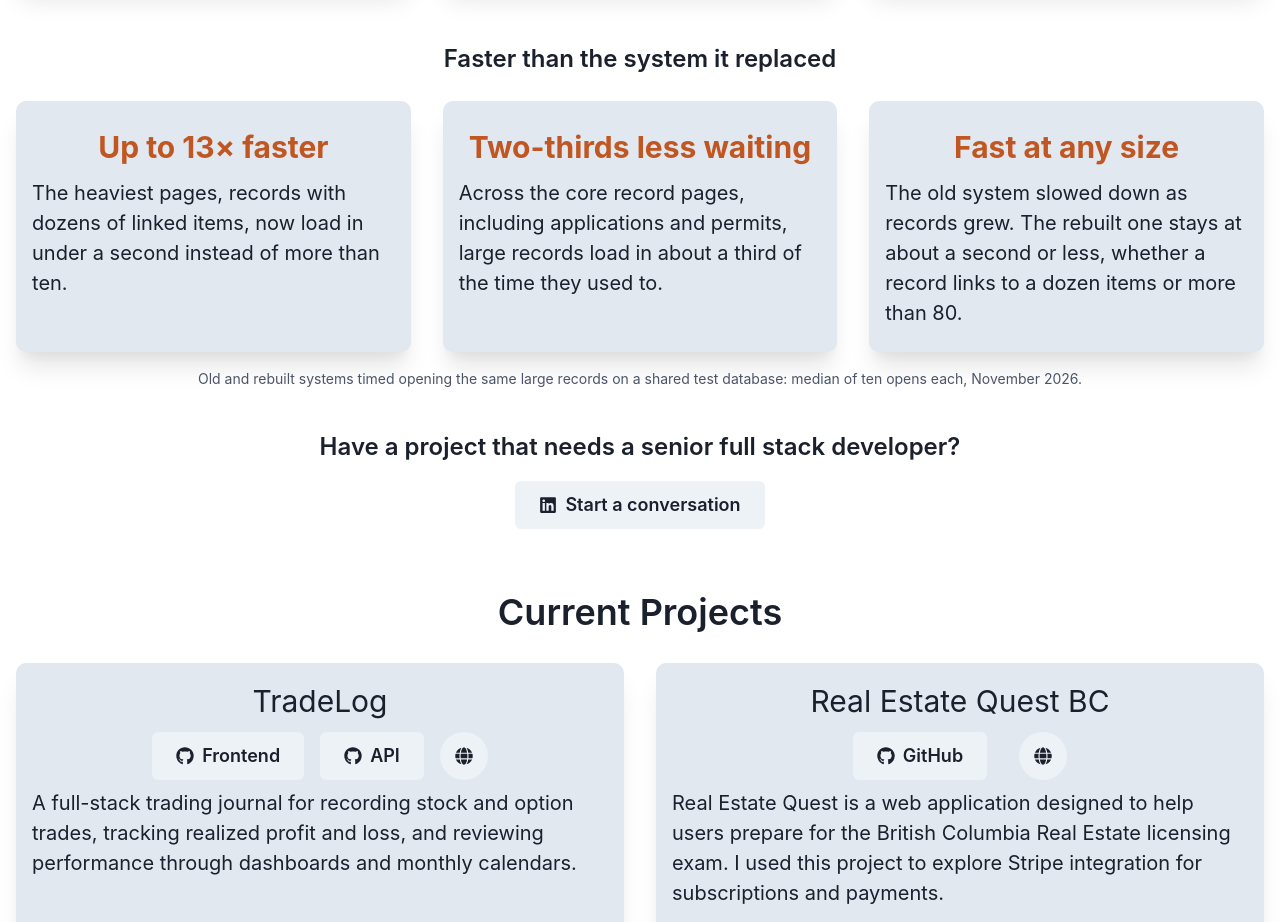
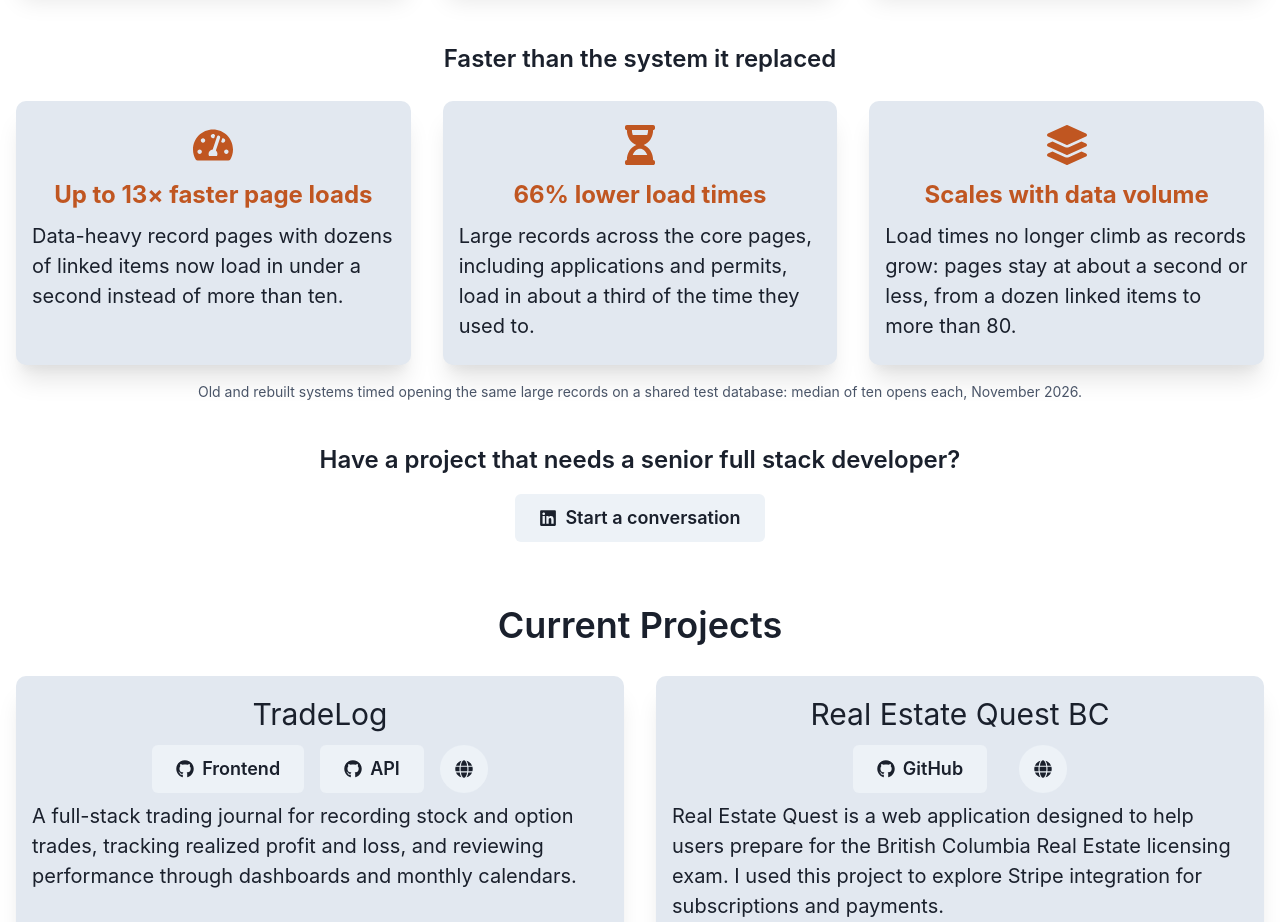
Before and after one commit to alexmcdermid/portfolio-website-chakra, a React (Create React App) app: page / in a window 1280 px wide. Shown: the part 2540-3462 px from the top of the page. Built offline with nearby package versions, Linux system fonts and the light colour scheme.

Commit message:
feat: give lexis speed takeaways recruiter-friendly headlines and icons

```diff
--- a/src/components/ContractServices.js
+++ b/src/components/ContractServices.js
@@ -4,15 +4,15 @@ import { Button } from '@chakra-ui/button';
 import { useMediaQuery } from '@chakra-ui/media-query';
 import { DiJava } from 'react-icons/di'
 import { SiSpringboot, SiReact, SiOracle, SiOpenid, SiJsonwebtokens, SiKong, SiSwagger, SiRedhatopenshift, SiKubernetes, SiGithubactions, SiDocker, SiPrometheus, SiOwasp, SiVault } from 'react-icons/si'
-import { FaKey, FaUserShield, FaLock, FaCode, FaCubes, FaBell, FaBook, FaShieldAlt, FaFileUpload, FaLinkedin, FaGithub } from 'react-icons/fa'
+import { FaKey, FaUserShield, FaLock, FaCode, FaCubes, FaBell, FaBook, FaShieldAlt, FaFileUpload, FaLinkedin, FaGithub, FaTachometerAlt, FaHourglassHalf, FaLayerGroup } from 'react-icons/fa'
 import React from 'react'
 
 // From timing legacy and rebuilt LEXIS opening the same ten large records (TEST, November 2026):
 // largest record 10.43 s to 0.78 s; median per-record reduction 66%; rebuilt opens 0.56-1.16 s.
 const openTimeHighlights = [
-    { headline: 'Up to 13× faster', description: 'The heaviest pages, records with dozens of linked items, now load in under a second instead of more than ten.' },
-    { headline: 'Two-thirds less waiting', description: 'Across the core record pages, including applications and permits, large records load in about a third of the time they used to.' },
-    { headline: 'Fast at any size', description: 'The old system slowed down as records grew. The rebuilt one stays at about a second or less, whether a record links to a dozen items or more than 80.' },
+    { icon: FaTachometerAlt, headline: 'Up to 13× faster page loads', description: 'Data-heavy record pages with dozens of linked items now load in under a second instead of more than ten.' },
+    { icon: FaHourglassHalf, headline: '66% lower load times', description: 'Large records across the core pages, including applications and permits, load in about a third of the time they used to.' },
+    { icon: FaLayerGroup, headline: 'Scales with data volume', description: 'Load times no longer climb as records grow: pages stay at about a second or less, from a dozen linked items to more than 80.' },
 ]
 
 const workstreams = [
@@ -123,9 +123,12 @@ function ContractServices() {
 
             <Text as='h3' fontSize={isNotSmallerScreen ? '2xl' : 'xl'} fontWeight='semibold' px='4' pt='14' pb='6'>Faster than the system it replaced</Text>
             <Flex wrap='wrap' justify='center' align='stretch' gap='8' w='100%' maxW='1280px' mx='auto' px='4' textAlign='center'>
-                {openTimeHighlights.map(({ headline, description }) => (
+                {openTimeHighlights.map(({ icon: HighlightIcon, headline, description }) => (
                     <Box key={headline} w={{ base: '100%', lg: 'calc(33.333% - 1.334rem)' }} rounded='10px' bg={isDark ? 'gray.700' : 'gray.200'} shadow='xl' px='4' py='6'>
-                        <Text fontSize={isNotSmallerScreen ? '3xl' : '2xl'} fontWeight='bold' color={isDark ? 'orange.300' : 'orange.600'} pb='2'>{headline}</Text>
+                        <Flex justify='center' pb='3' color={isDark ? 'orange.300' : 'orange.600'}>
+                            <HighlightIcon size={isNotSmallerScreen ? '2.5em' : '2em'} aria-hidden='true' focusable='false'/>
+                        </Flex>
+                        <Text fontSize={isNotSmallerScreen ? '2xl' : 'xl'} fontWeight='bold' color={isDark ? 'orange.300' : 'orange.600'} pb='2'>{headline}</Text>
                         <Text fontSize={isNotSmallerScreen ? 'xl' : 'lg'} textAlign='left'>{description}</Text>
                     </Box>
                 ))}
```
